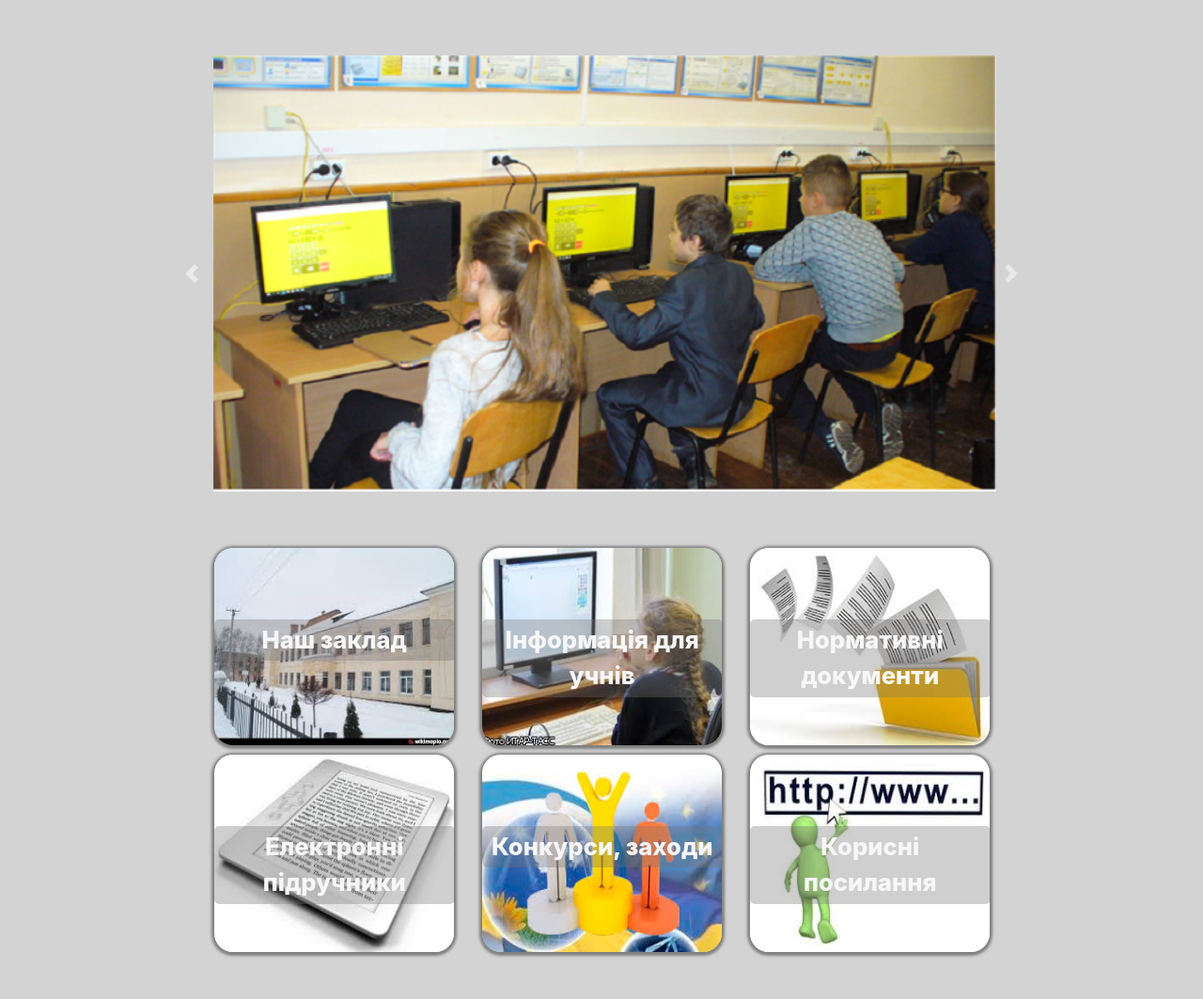
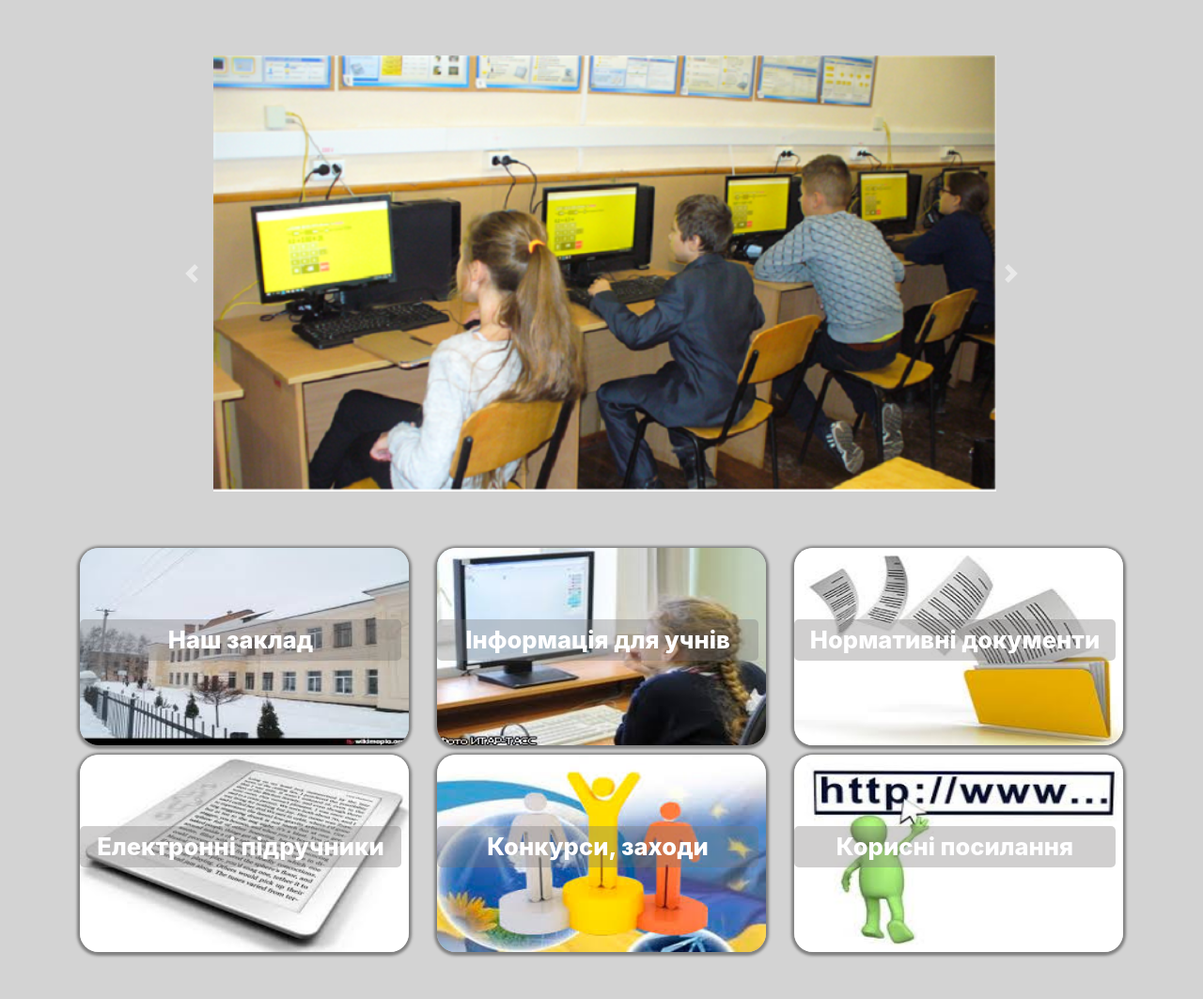
Before and after one commit to natabusygina/finalproject, a PHP site: page /index.html in a window 1280 px wide. Shown: the part 153-1216 px from the top of the page at 94% size. Run offline with PHP 8.4, Linux system fonts and the light colour scheme.

Commit message:
My final project

```diff
--- /dev/null
+++ b/index.php
@@ -0,0 +1 @@
+<?php header('Location: /index.html'); ?>
--- a/menu/home.html
+++ b/menu/home.html
@@ -31,15 +31,15 @@
 
     <div class="container">
         <div class="row justify-content-center">
-            <div class="col-sm-3 post" onclick="loadPage('/links/school.html')">
+            <div class="col-md-4 col-sm-12 post" onclick="loadPage('/links/school.html')">
                 <img src="images/scool.jpg" alt="Наш заклад">
                 <span>Наш заклад</span>
             </div>
-            <div class="col-sm-3 post" onclick="loadPage('/links/info_for_pupil.html')">
+            <div class="col-md-4 col-sm-12 post" onclick="loadPage('/links/info_for_pupil.html')">
                 <img src="images/pupil2.jpg" alt="Інформація для учнів">
                 <span>Інформація для учнів</span>
             </div>
-            <div class="col-sm-3 post" onclick="loadPage('/links/dokuments.html')">
+            <div class="col-md-4 col-sm-12 post" onclick="loadPage('/links/dokuments.html')">
                 <img src="images/document.jpg" alt="Нормативні документи">
                 <span>Нормативні документи</span>
             </div>
@@ -47,17 +47,17 @@
 
         <div class="row justify-content-center">
 
-            <div class="col-sm-3 post" onclick="loadPage('/links/books.html')">
+            <div class="col-md-4 col-sm-12 post" onclick="loadPage('/links/books.html')">
                 <img src="images/book.jpg" alt="Електронні підручники">
                 <span>Електронні підручники</span>
             </div>
 
-            <div class="col-sm-3 post" onclick="loadPage('/links/competition.html')">
+            <div class="col-md-4 col-sm-12 post" onclick="loadPage('/links/competition.html')">
                 <img src="images/competition.jpg" alt="Конкурси, заходи">
                 <span>Конкурси, заходи</span>
             </div>
 
-            <div class="col-sm-3 post" onclick="loadPage('/links/links.html')">
+            <div class="col-md-4 col-sm-12 post" onclick="loadPage('/links/links.html')">
                 <img src="images/link.jpg" alt="Корисні посилання">
                 <span>Корисні посилання</span>
             </div>
--- a/style.css
+++ b/style.css
@@ -7,11 +7,8 @@
     background-size: cover;
 }
 .logo {
-    display: block;
     box-shadow: 0 1px 3px 3px gray;
     width: 85px;
-    background-size: cover;
-    float: left;
 }
 .name1 {
     text-align: center;
@@ -54,7 +51,7 @@
     transition: all 0,5s ease;
 }
 .post span {
-    color: rgb(247, 247, 247);
+    color: rgb(254, 254, 255);
     font-size: 2vw;
     background: rgba(117, 114, 114, 0.342);
     position: absolute;
```
